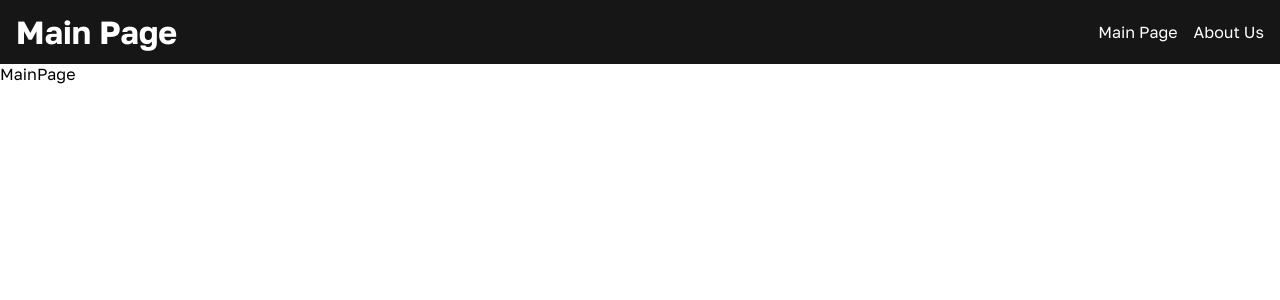
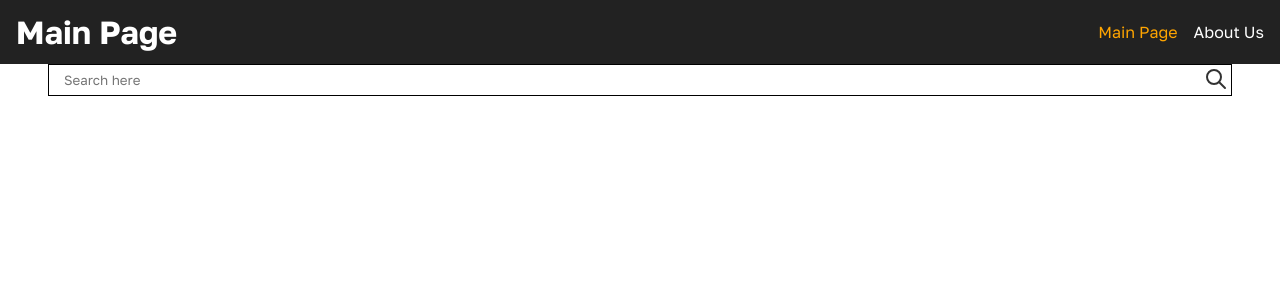
Before and after one commit to kostili-tec/rsschool-react, a React (Vite) app: page / in a window 1280 px wide. Shown: the top 300 px of the page. Built offline with nearby package versions, Linux system fonts and the light colour scheme.

Commit message:
feat: add search bar. nav links shows current page

```diff
--- a/src/App.scss
+++ b/src/App.scss
@@ -13,11 +13,37 @@
   justify-content: center;
 }
 
-/* #root {
-  max-width: 1280px;
-  margin: 0 auto;
-  padding: 2rem;
-  text-align: center;
+.container {
+  margin: 0 3rem;
 }
 
- */
+.active {
+  color: orange;
+}
+
+.search-form {
+  width: 100%;
+  height: 2rem;
+  position: relative;
+  display: flex;
+  align-items: center;
+}
+
+.search-button {
+  position: absolute;
+  width:2rem;
+  height: 2rem;
+  border: none;
+  background-color: transparent;
+  cursor: pointer;
+  right: 0;
+  transition: ease-in 0.2s;
+  &:hover {
+    transform: scale(1.1);
+  }
+}
+
+.search-svg {
+  width:1.5rem;
+  height: 1.5rem;
+}
--- a/src/components/Header.tsx
+++ b/src/components/Header.tsx
@@ -1,5 +1,5 @@
 import React, { Component } from 'react';
-import { Link } from 'react-router-dom';
+import { Link, NavLink } from 'react-router-dom';
 import classes from '../styles/header.module.scss';
 import { IStateHeader, IHeaderProps } from '../interfaces';
 
@@ -17,13 +17,14 @@ export default class Header extends Component<IHeaderProps, IStateHeader> {
         <h1>{this.state.title}</h1>
         <nav className={classes.nav}>
           {this.props.headerLinks.map((value, index) => (
-            <Link
+            <NavLink
               key={index}
               to={value.linkTo}
+              className={classes['header-link']}
               onClick={() => this.changePageTitle(value.linkName)}
             >
               {value.linkName}
-            </Link>
+            </NavLink>
           ))}
         </nav>
       </header>
--- /dev/null
+++ b/src/components/SearchForm.tsx
@@ -0,0 +1,16 @@
+import React, { Component } from 'react';
+import SearchInput from './UI/SearchInput/SearchInput';
+import searchSVG from '../assets/search.svg';
+
+export default class SearchForm extends Component {
+  render() {
+    return (
+      <form className="search-form">
+        <SearchInput />
+        <button className="search-button" onClick={(e) => e.preventDefault()}>
+          <img src={searchSVG} className="search-svg" />
+        </button>
+      </form>
+    );
+  }
+}
--- /dev/null
+++ b/src/components/UI/SearchInput/SearchInput.tsx
@@ -0,0 +1,8 @@
+import React, { Component } from 'react';
+import classes from './input.module.scss';
+
+export default class SearchInput extends Component {
+  render() {
+    return <input className={classes.input} placeholder="Search here" />;
+  }
+}
--- /dev/null
+++ b/src/components/UI/SearchInput/input.module.scss
@@ -0,0 +1,9 @@
+.input {
+  width: 100%;
+  padding: 5px 15px;
+  height: 2rem;
+  border: 1px solid rgb(0, 0, 0);
+  &:focus-visible {
+    outline-color: #d1d1d1;
+  }
+}
--- a/src/components/pages/MainPage.tsx
+++ b/src/components/pages/MainPage.tsx
@@ -1,10 +1,11 @@
 import React, { Component } from 'react';
-
+import SearchForm from '../SearchForm';
+import SearchInput from '../UI/SearchInput/SearchInput';
 export default class MainPage extends Component {
   render() {
     return (
       <>
-        <div>MainPage</div>
+        <SearchForm />
       </>
     );
   }
--- a/src/styles/header.module.scss
+++ b/src/styles/header.module.scss
@@ -1,8 +1,7 @@
 .header {
-  // margin: 0 1rem;
   padding: 0 1rem;
   height: 4rem;
-  background-color:rgb(22, 22, 22);
+  background-color:rgb(34, 34, 34);
   color: white;
   display: flex;
   justify-content: space-between;
@@ -12,17 +11,9 @@
 .nav {
   display: flex;
   gap: 1rem;
-  a {
-    text-decoration: none;
-    color: white;
-
-  }
 }
 
 .header-link {
-
+  text-decoration: none;
+  color: white;
 }
-
-.h1 {
-
-}
```
Also changed, not shown: src/assets/search.svg (added).
